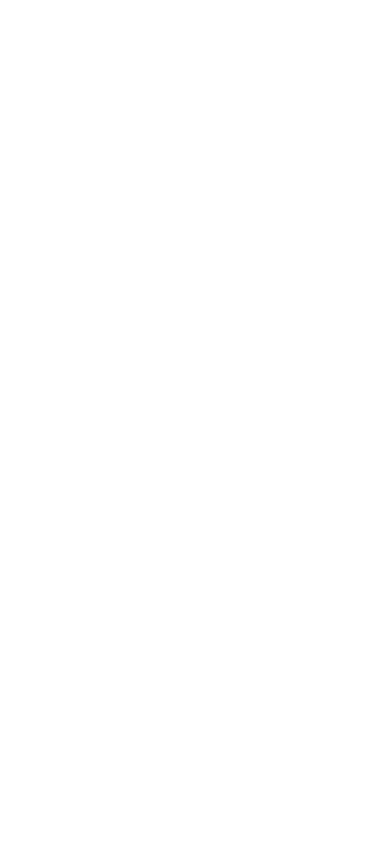
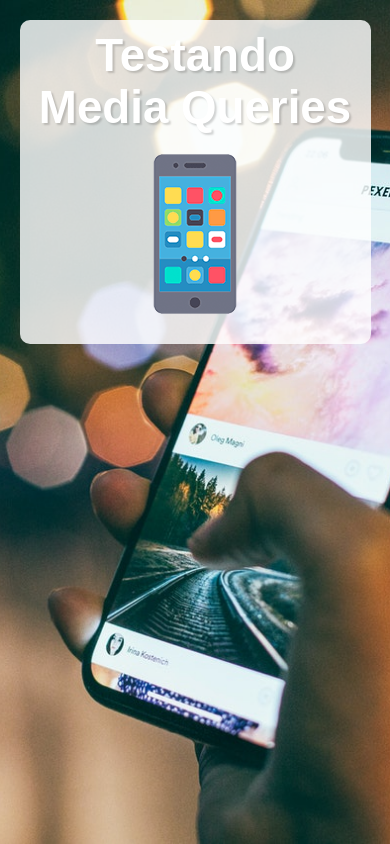
Before and after one commit to Rodrigo-oliv3r/html-css, a plain HTML site: page Exercicios/ex026/mq004/index.html in a window 390 px wide. Drawn offline with Linux system fonts and the light colour scheme.

Commit message:
exercicio 004 de media query

```diff
--- /dev/null
+++ b/Exercicios/ex026/mq004/estilos/media-query.css
@@ -0,0 +1,2 @@
+@charset "UTF-8";
+/* todas as demais  */
--- /dev/null
+++ b/Exercicios/ex026/mq004/estilos/style.css
@@ -0,0 +1,47 @@
+@charset "UTF-8";
+
+/*Versão mobile first */
+*{
+    font-family: Arial, Helvetica, sans-serif;
+    font-size: 1.3em;
+    margin: 0px;
+    padding: 0px;
+    box-sizing: border-box;
+}
+
+html{
+
+    height: 100vh;
+}
+
+body{
+    background: black url(../imagens/back-phone.jpg) no-repeat;
+    background-size: cover;
+    background-position: center center;
+
+}
+main{
+    background-color: rgba(255, 255, 255, 0.81);
+    width: 90vw;
+    margin: auto;
+    margin-top: 20px;
+    border-radius: 10px;
+    padding: 10px;
+}
+h1{
+    text-align: center;
+    color: white;
+    text-shadow: 2px 2px 2px rgba(0, 0, 0, 0.173);
+
+}
+
+img {
+    display: block;
+    margin: auto;
+}
+
+img#phone{ display: block; }
+img#tablet{ display: none; }
+img#impressora{ display: none; }
+img#pc{ display: none; }
+img#tv{ display: none; }
--- a/Exercicios/ex026/mq004/index.html
+++ b/Exercicios/ex026/mq004/index.html
@@ -4,8 +4,17 @@
     <meta charset="UTF-8">
     <meta name="viewport" content="width=device-width, initial-scale=1.0">
     <title>Media Query</title>
+    <link rel="stylesheet" href="estilos/style.css" media="all">
+    <link rel="stylesheet" href="estilos/media-query.css">
 </head>
 <body>
-
+    <main>
+        <h1>Testando Media Queries</h1>
+        <img id="phone" src="imagens/icon-phone.png" alt="Acessando via smartphone">
+        <img id="tablet" src="imagens/icon-tablet.png" alt="Acessando via tablet">
+        <img id="impressora" src="imagens/icon-print.png" alt="Versão para impressão">
+        <img id="pc" src="imagens/icon-pc.png" alt="Versão para desktop">
+        <img id="tv" src="imagens/icon-tv.png" alt="Versão para TV">
+    </main>
 </body>
 </html>
```
